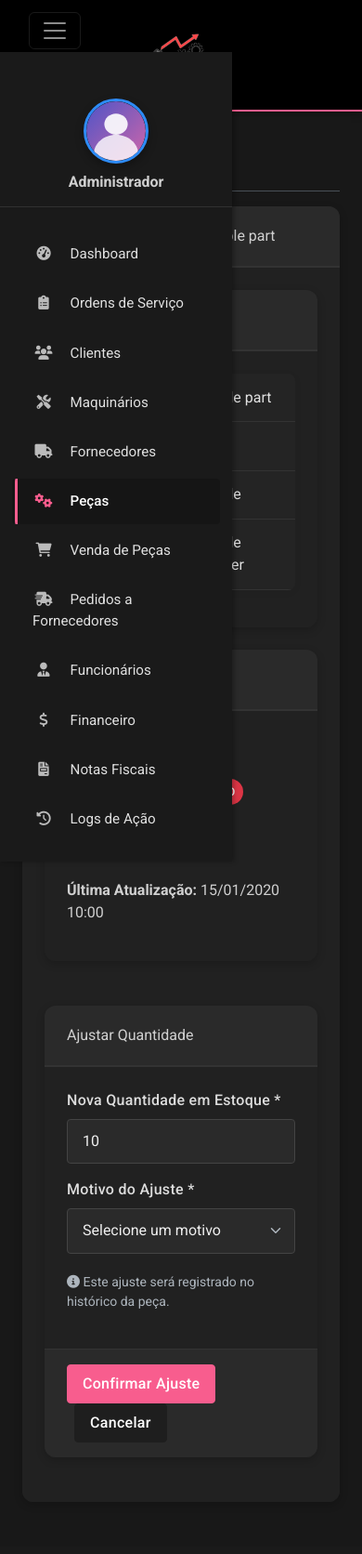
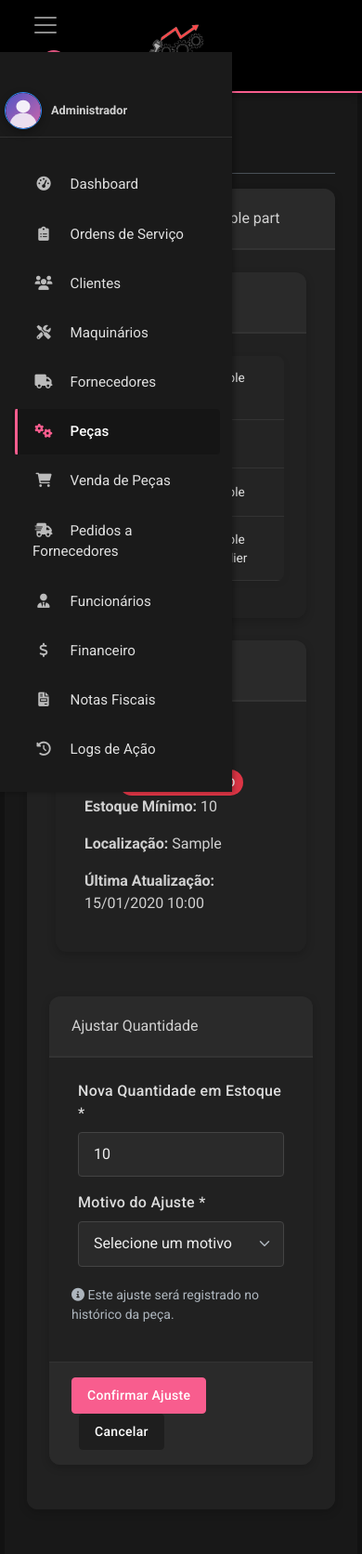
Before and after one commit to sandrim01/samape_py_dev, a Flask app: page /pecas/1/ajustar-estoque in a window 390 px wide, after a click that opens the changed part. Shown: the whole page at 93% size. Before the commit the page ends 1568 px from the top, so only its background shows below. Run offline with Flask 3, Linux system fonts and the light colour scheme; a user stored in the database is signed in; tables that the repository leaves empty hold one stand-in row (values such as "Sample post").

Commit message:
Improve the website's appearance and functionality on mobile devices
Adds responsive CSS adjustments for mobile devices (max-width: 768px and 576px) to static/css/style.css.

Replit-Commit-Author: Agent
Replit-Commit-Session-Id: b75ba197-6be9-480b-a25a-84de04cb618c
Replit-Commit-Screenshot-Url: https://storage.googleapis.com/screenshot-production-us-central1/0440564d-7b07-4afc-8444-b39f2d3bed1b/3087d6e1-c3dc-448b-854c-06b993afb3b0.jpg

```diff
--- a/static/css/style.css
+++ b/static/css/style.css
@@ -335,6 +335,176 @@ body {
     text-overflow: ellipsis;
 }
 
+/* Ajustes responsivos para dispositivos móveis */
+@media (max-width: 768px) {
+    /* Ajustes para o sidebar */
+    .sidebar-user-info {
+        padding: 10px 5px;
+        display: flex;
+        align-items: center;
+        justify-content: flex-start;
+        text-align: left;
+    }
+
+    .sidebar-profile-image {
+        width: 50px;
+        height: 50px;
+        margin: 0 10px 0 0;
+        border-width: 2px;
+    }
+
+    .sidebar-user-name {
+        font-size: 0.9rem;
+        margin-top: 0;
+    }
+
+    /* Ajustes para o dropdown do usuário */
+    .user-info-header {
+        padding: 20px 10px;
+    }
+
+    .user-info-header .profile-image {
+        width: 70px;
+        height: 70px;
+    }
+
+    .user-info-header .user-name {
+        font-size: 1.1rem;
+    }
+
+    .user-info-header .user-email {
+        font-size: 0.8rem;
+    }
+
+    .user-info-header .user-role {
+        font-size: 0.65rem;
+        padding: 4px 12px;
+    }
+
+    /* Ajustes para o menu principal */
+    .navbar {
+        padding: 0.5rem 1rem;
+    }
+
+    .navbar-brand {
+        font-size: 1.1rem;
+    }
+
+    .profile-avatar {
+        width: 30px;
+        height: 30px;
+    }
+
+    .dropdown-menu {
+        width: 280px;
+    }
+
+    /* Ajustes para o menu lateral em visão mobile */
+    .sidebar {
+        max-width: 100%;
+        padding-top: 0;
+    }
+
+    .nav-link {
+        font-size: 0.9rem;
+        padding: 0.6rem 1rem;
+    }
+
+    .nav-link i {
+        width: 24px;
+    }
+
+    /* Melhorias para dispositivos realmente pequenos */
+    .navbar-toggler {
+        padding: 0.25rem 0.5rem;
+        border: none;
+    }
+
+    .navbar-toggler:focus {
+        box-shadow: none;
+    }
+}
+
+/* Ajustes adicionais para smartphones */
+@media (max-width: 576px) {
+    .sidebar-user-info {
+        padding: 8px 5px;
+    }
+
+    .sidebar-profile-image {
+        width: 40px;
+        height: 40px;
+        border-width: 1px;
+    }
+
+    .sidebar-user-name {
+        font-size: 0.8rem;
+    }
+
+    .navbar-brand {
+        font-size: 1rem;
+        max-width: 180px;
+        overflow: hidden;
+        text-overflow: ellipsis;
+        white-space: nowrap;
+    }
+
+    .profile-avatar {
+        width: 28px;
+        height: 28px;
+    }
+
+    .dropdown-menu {
+        width: 250px;
+        right: -10px;
+    }
+
+    .user-info-header {
+        padding: 15px 10px;
+    }
+
+    .user-info-header .profile-image {
+        width: 60px;
+        height: 60px;
+    }
+
+    /* Ajustes nos cards e tabelas para dispositivos móveis */
+    .card {
+        margin-bottom: 15px;
+    }
+
+    .card-title {
+        font-size: 1.1rem;
+    }
+
+    .table {
+        font-size: 0.85rem;
+    }
+
+    .btn {
+        padding: 0.25rem 0.5rem;
+        font-size: 0.875rem;
+    }
+
+    /* Melhora na visualização de conteúdo em telas pequenas */
+    .container-fluid {
+        padding-right: 10px;
+        padding-left: 10px;
+    }
+
+    .row {
+        margin-right: -5px;
+        margin-left: -5px;
+    }
+
+    .col, .col-1, .col-2, .col-3, .col-4, .col-5, .col-6,
+    .col-7, .col-8, .col-9, .col-10, .col-11, .col-12,
+    .col-sm, .col-md, .col-lg, .col-xl {
+        padding-right: 5px;
+        padding-left: 5px;
+    }
+}
+
 .profile-image-container {
     width: 160px;
     height: 160px;
```
